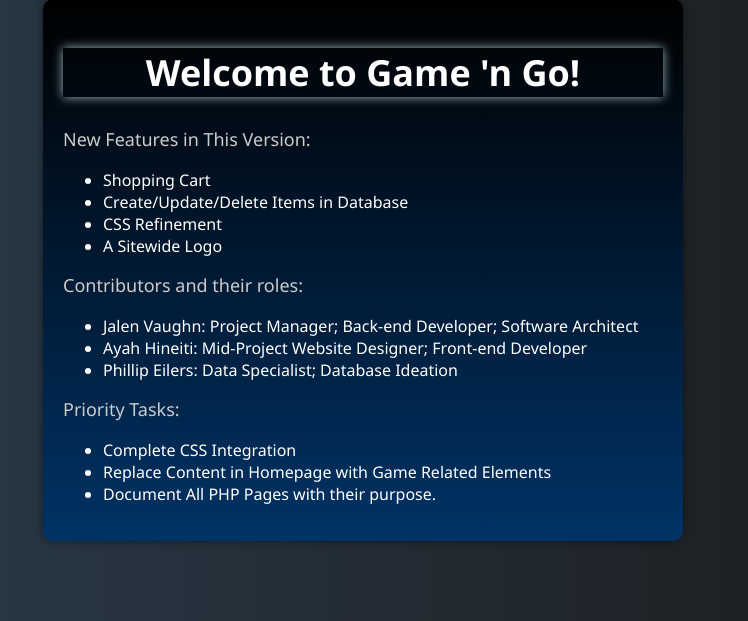
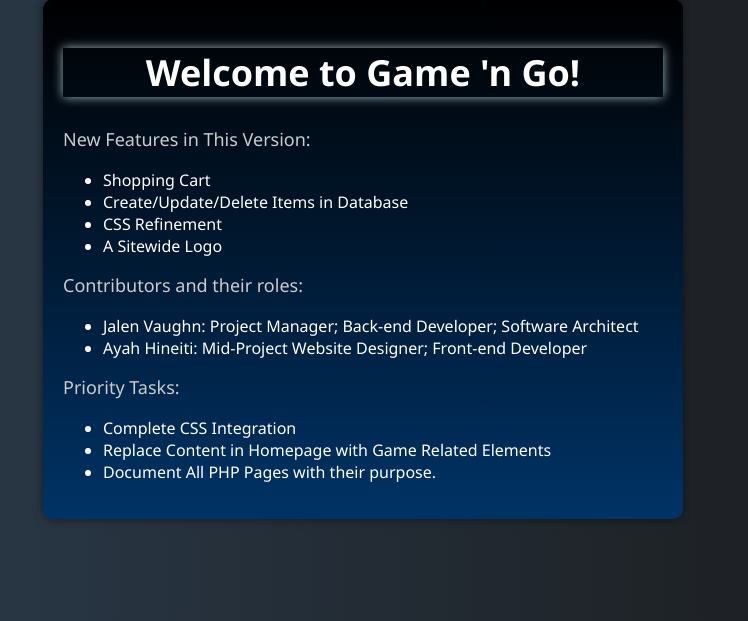
Before and after one commit to jvspeed74/Dynamic-Web-Application_with_Database-Integration, a PHP site: page / in a window 1280 px wide. Shown: the part 174-795 px from the top of the page, without its empty margins (277-1025 px from the left). Run offline with PHP 8.4, Linux system fonts and the light colour scheme.

Commit message:
Woo awesome sauce

```diff
--- a/I210ProjectGitHub/index.php
+++ b/I210ProjectGitHub/index.php
@@ -25,7 +25,7 @@ include("header.php");
                 <ul>
                     <li>Jalen Vaughn: Project Manager; Back-end Developer; Software Architect</li>
                     <li>Ayah Hineiti: Mid-Project Website Designer; Front-end Developer</li>
-                    <li>Phillip Eilers: Data Specialist; Database Ideation</li>
+
                 </ul>
             </div>
 
```
